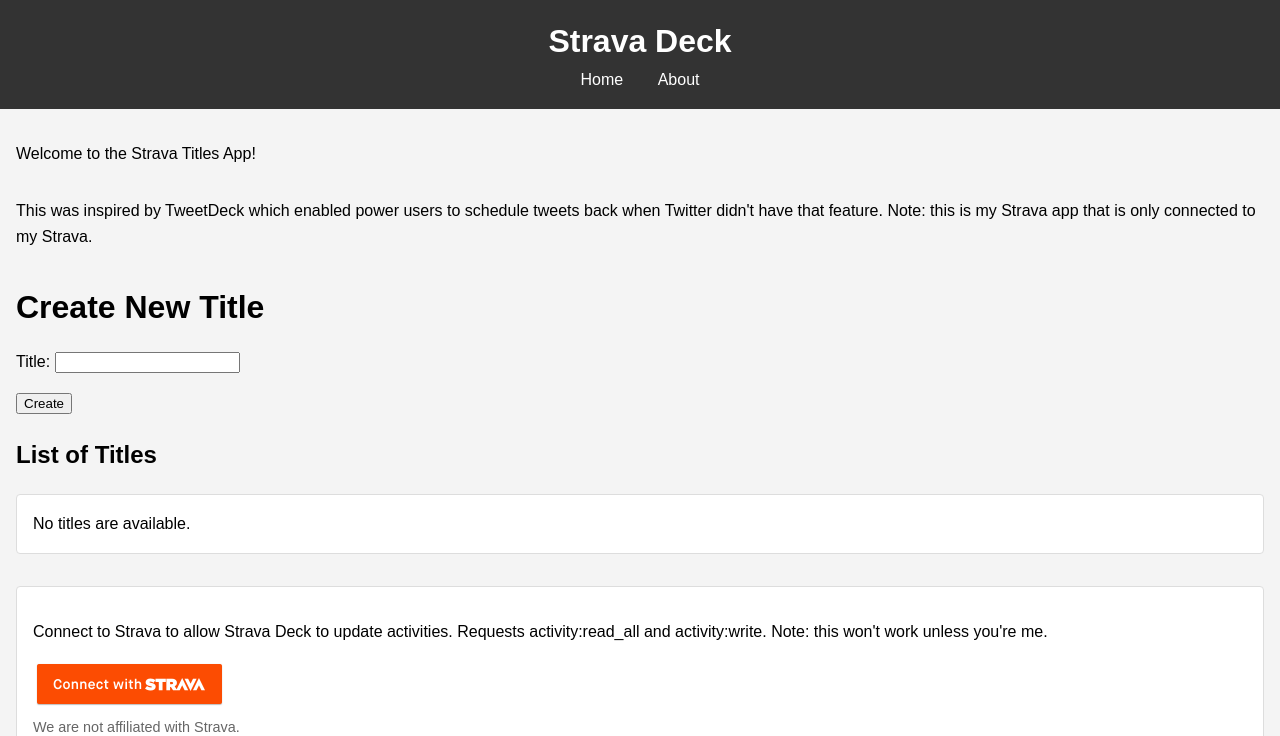
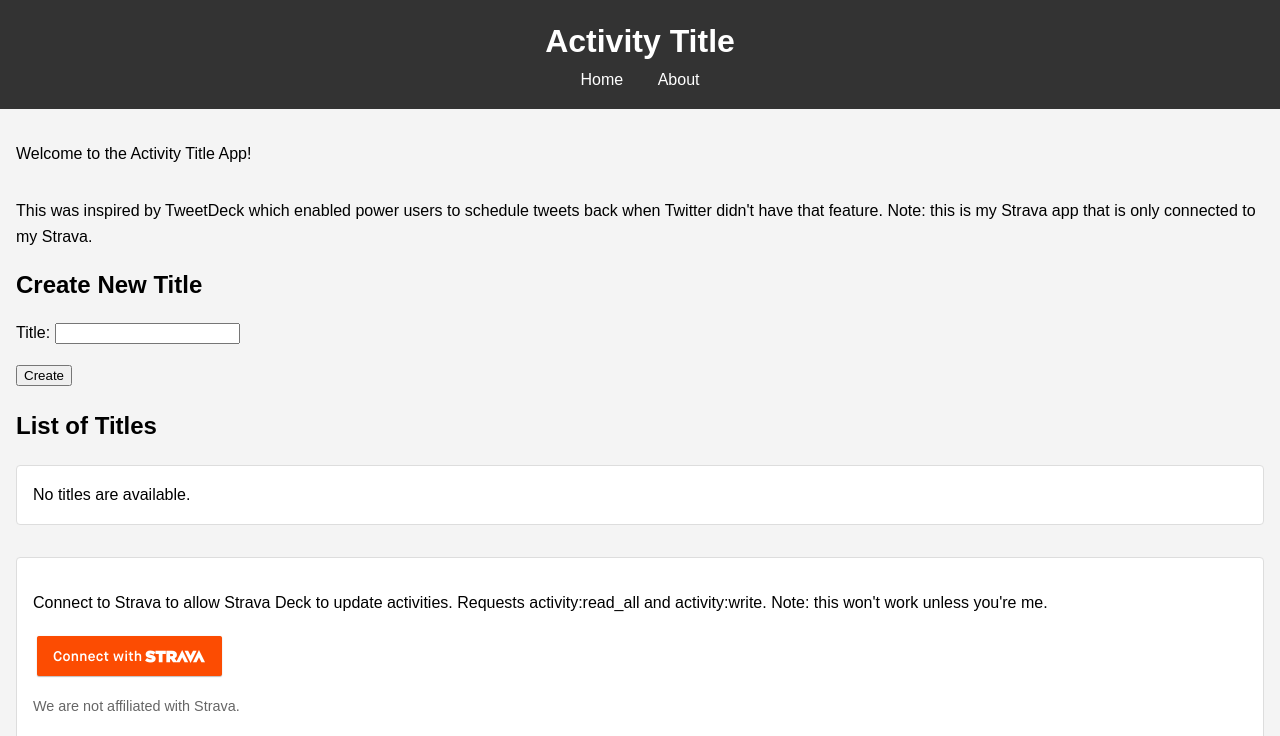
Before and after one commit to roryhr/activity-title, a Django app: page / in a window 1280 px wide. Shown: the top 736 px of the page. Run offline with Django 5.2, Linux system fonts and the light colour scheme; data that the repository does not hold is empty; grey boxes are pictures that could not be loaded.

Commit message:
Rename the app to activity title

```diff
--- a/strava_deck/urls.py
+++ b/strava_deck/urls.py
@@ -21,7 +21,7 @@
 from titles import views
 
 urlpatterns = [
-    path("", views.index, name="index"),
-    path("titles/", include("titles.urls")),
+    # path("", views.index, name="index"),
+    path("", include("titles.urls")),
     path("admin/", admin.site.urls),
 ]
--- a/titles/static/css/styles.css
+++ b/titles/static/css/styles.css
@@ -7,6 +7,8 @@
     padding: 0;
     background-color: #f4f4f4;
 }
+
+/* Header styles */
 
 header {
     background: #333;
@@ -24,6 +26,8 @@
 header nav a:hover {
     text-decoration: underline; /* Adds underline on hover */
 }
+
+/* Main content styles */
 
 main {
     padding: 1rem;
@@ -75,11 +79,11 @@
     padding: 1rem;
 }
 
-.strava-button img {
-    display: block;
+/*.strava-button img {
+    *//*display: block;*//*
     max-width: 100%;
     height: auto;
-}
+}*/
 
 .affiliation-note {
     font-size: 0.9rem;
--- a/titles/templates/titles/base.html
+++ b/titles/templates/titles/base.html
@@ -4,7 +4,7 @@
     <meta charset="UTF-8">
     <meta name="viewport" content="width=device-width, initial-scale=1.0">
     <title>
-        {% block title %}Strava Deck{% endblock %}
+        {% block title %}Activity Title{% endblock %}
     </title>
     {% load static %}
     <link rel="stylesheet" href="{% static 'css/styles.css' %}">
@@ -12,7 +12,7 @@
 </head>
 <body>
 <header>
-    <h1>Strava Deck</h1>
+    <h1>Activity Title</h1>
     <nav>
         <a href="{% url 'titles:index' %}">Home</a>
         <a href="{% url 'titles:about' %}">About</a>
@@ -25,7 +25,8 @@
     {% endblock %}
 
     <section class="disclaimer">
-        <p class="affiliation-note">Strava Deck is not affiliated with Strava. We use the Strava API to provide
+        <img src="{% static 'img/api_logo_cptblWith_strava_horiz_gray.png' %}" alt="Login with Strava">
+        <p class="affiliation-note">Activity Title is not affiliated with Strava. We use the Strava API to provide
             these features, but we are an independent application.</p>
     </section>
 </main>
--- a/titles/templates/titles/detail.html
+++ b/titles/templates/titles/detail.html
@@ -1,7 +1,7 @@
 {% extends 'titles/base.html' %}
 
 {% block title %}
-Strava Deck - Detail
+Activity Title - Detail
 {% endblock %}
 
 {% block content %}
--- a/titles/templates/titles/index.html
+++ b/titles/templates/titles/index.html
@@ -1,7 +1,7 @@
 {% extends 'titles/base.html' %}
 
 {% block title %}
-Strava Deck - Home
+Activity Title - Home
 {% endblock %}
 
 {% block content %}
@@ -18,7 +18,7 @@
     {% if user.is_authenticated %}
     <p>Welcome back, {{ user.first_name }}!</p>
     {% else %}
-    <p>Welcome to the Strava Titles App!</p>
+    <p>Welcome to the Activity Title App!</p>
     {% endif %}
 </section>
 
@@ -27,8 +27,6 @@
         that feature.
         Note: this is my Strava app that is only connected to my Strava.
     </p>
-</section>
-
 
     <h1>Create New Title</h1>
     <form method="post">
@@ -36,7 +34,6 @@
         {{ form.as_p }}
         <button type="submit">Create</button>
     </form>
-<section class="titles">
     <h2>List of Titles</h2>
     <ul>
         {% for title in latest_strava_title_list %}
--- a/titles/views.py
+++ b/titles/views.py
@@ -9,7 +9,6 @@
 from django.contrib.auth.models import User
 from django.http import JsonResponse
 from django.shortcuts import redirect, render
-from django.urls import reverse_lazy
 from django.utils import timezone
 from django.views import generic
 from django.views.decorators.csrf import csrf_exempt
```
Also changed, not shown: strava_deck/settings.py (+7 -1 lines), titles/templates/titles/about.html (+5 -5 lines). Lines whose indentation alone changed are shown as unchanged.
